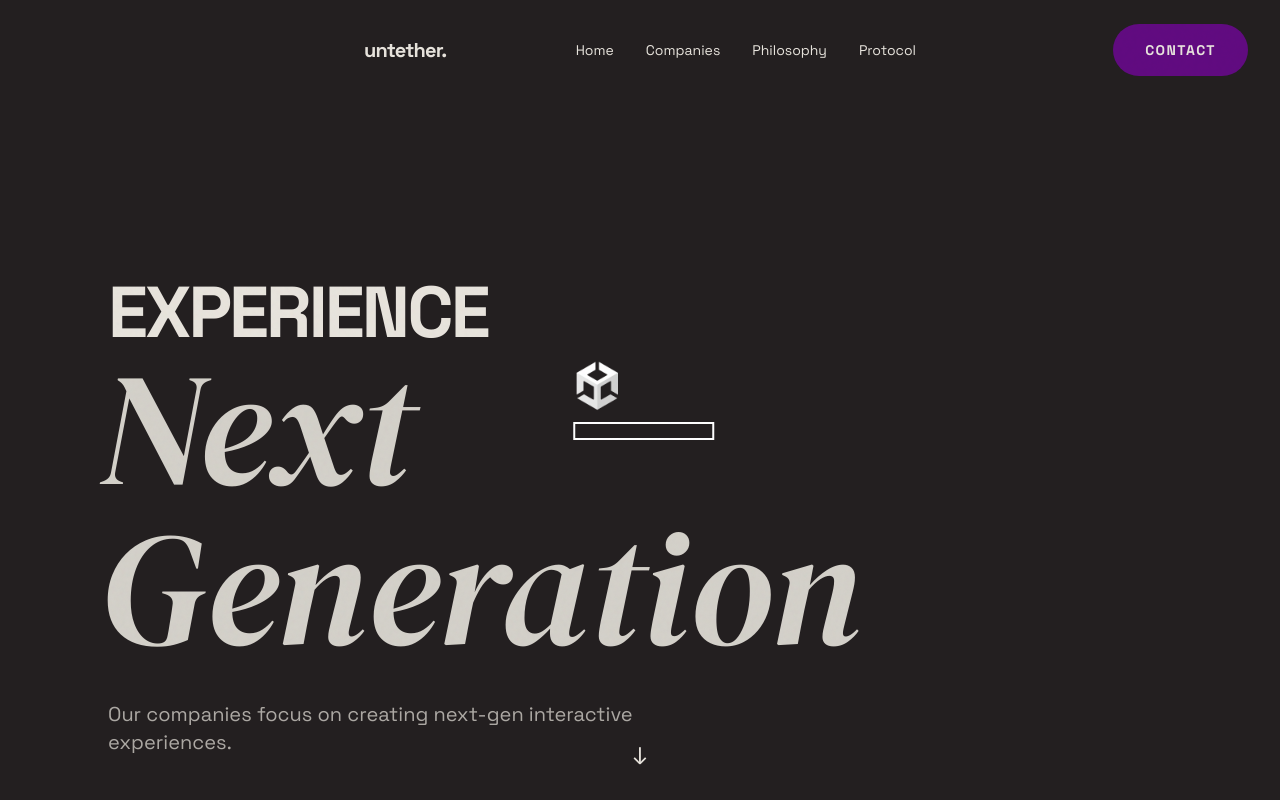
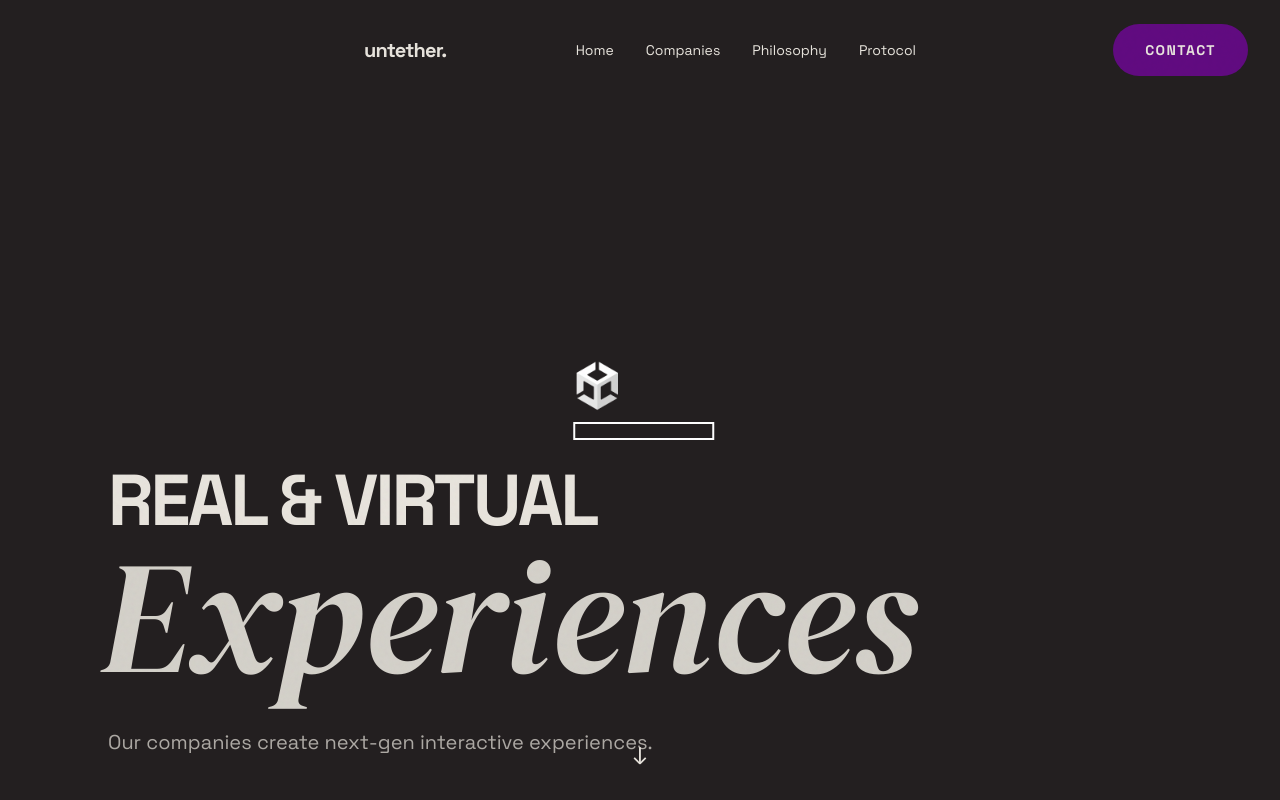
Before and after one commit to untether-group/untether-group-website, a React (Vite) app: page / in a window 1280 px wide. Shown: the top 800 px of the page. Built offline with nearby package versions, Linux system fonts and the light colour scheme; no server answers.

Commit message:
Update Hero.jsx

```diff
--- a/src/components/Hero.jsx
+++ b/src/components/Hero.jsx
@@ -45,14 +45,14 @@ export default function Hero() {
         <div className="max-w-4xl text-primary pl-4 md:pl-16 lg:pl-24 pb-3 md:pb-4 lg:pb-8">
           <h1 className="flex flex-col gap-2 landscape:gap-0">
             <span className="hero-text font-sans font-bold text-xl max-md:landscape:text-sm md:text-5xl lg:text-6xl xl:text-7xl 2xl:text-8xl tracking-tighter uppercase whitespace-nowrap text-primary" style={{ pointerEvents: 'none' }}>
-              Experience
+              Real & Virtual
             </span>
             <span className="hero-text font-drama italic text-[2.5rem] max-md:landscape:text-[1.4rem] md:text-8xl lg:text-[9rem] xl:text-[10rem] 2xl:text-[11rem] leading-none text-primary/90 block -ml-1 max-md:landscape:ml-0 md:-ml-2" style={{ pointerEvents: 'none' }}>
-              Next Generation
+              Experiences
             </span>
           </h1>
           <p className="hero-text mt-3 md:mt-8 text-xs max-md:landscape:text-xs md:text-lg lg:text-xl font-sans text-primary/70 max-w-xl" style={{ pointerEvents: 'none' }}>
-            Our companies focus on creating next-gen interactive experiences.
+            Our companies create next-gen interactive experiences.
           </p>
           {/* <div className="hero-btn mt-5 landscape:mt-2 md:mt-12">
             <a href="#contact" className="magnetic-btn magnetic-btn-accent group">
```
